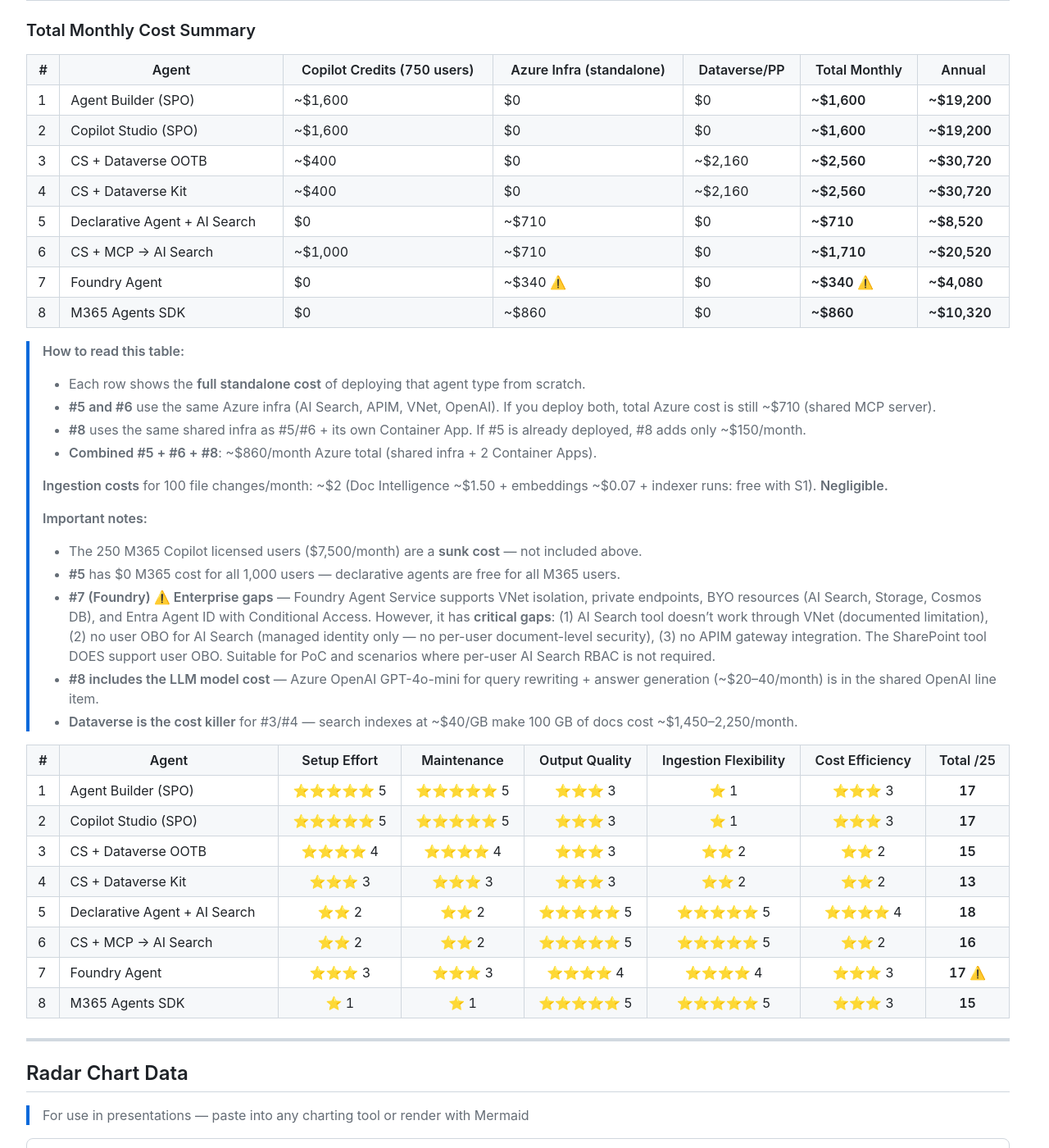
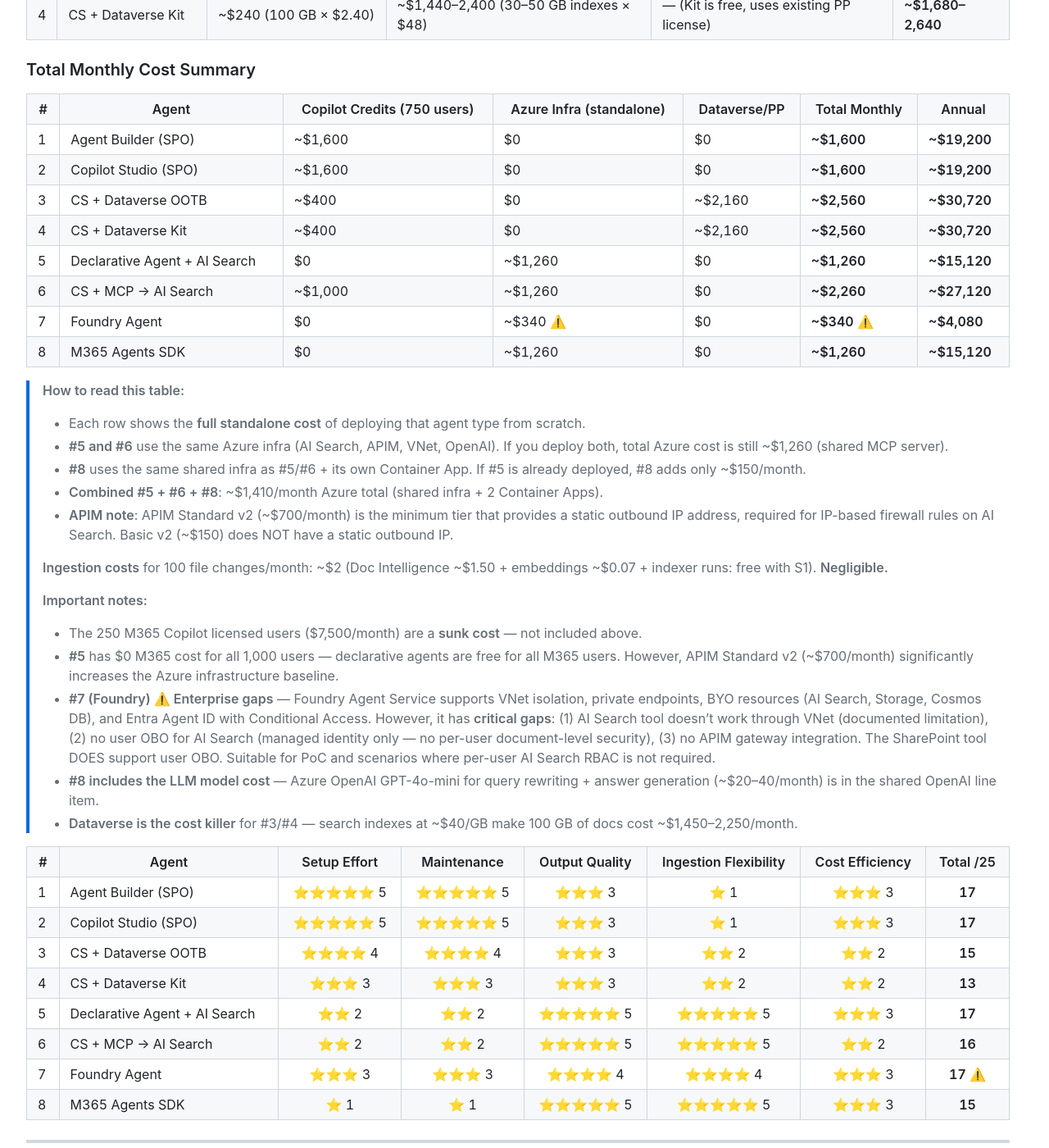
Before and after one commit to ostefka/AgentsAdvancedSearch, a Jekyll site: the page built from COMPARISON.md, in a window 1280 px wide and 1400 px high, scrolled down 10241 px. Shown: the whole window at 82% size. Built offline with Jekyll 4.4.1, drawn with Linux system fonts in a browser that asks for light colours; nearby versions of some CDN libraries; our own code applies the rules of GitHub Pages for plain Markdown files; some of the changed text lies outside the part shown.

Commit message:
Update COMPARISON.md: APIM pricing corrected to Standard v2 (~$700/month)

```diff
--- a/COMPARISON.md
+++ b/COMPARISON.md
@@ -293,10 +293,10 @@ flowchart LR
 | 2 | Copilot Studio (SPO) | — | — | — | — | — | **$0** |
 | 3 | CS + Dataverse OOTB | — | — | — | — | — | **$0** |
 | 4 | CS + Dataverse Kit | — | — | — | — | — | **$0** |
-| 5 | Declarative Agent + AI Search | S1: ~$245 | ~$50–90 (embeddings + rewriting + answers) | Container App: ~$150 | VNet + NAT GW: ~$70 | APIM Basic v2: ~$150, KV: ~$5, Semantic ranker: ~$19 | **~$690–730** |
-| 6 | CS + MCP → AI Search | S1: ~$245 (shared w/ #5) | ~$50–90 (shared) | Container App: ~$150 (shared w/ #5) | VNet + NAT GW: ~$70 (shared) | APIM: ~$150 (shared), KV: ~$5, Semantic: ~$19 | **~$690–730** (shared w/ #5) |
+| 5 | Declarative Agent + AI Search | S1: ~$245 | ~$50–90 (embeddings + rewriting + answers) | Container App: ~$150 | VNet + NAT GW: ~$70 | APIM Standard v2: ~$700 (min tier with static outbound IP), KV: ~$5, Semantic ranker: ~$19 | **~$1,240–1,280** |
+| 6 | CS + MCP → AI Search | S1: ~$245 (shared w/ #5) | ~$50–90 (shared) | Container App: ~$150 (shared w/ #5) | VNet + NAT GW: ~$70 (shared) | APIM: ~$700 (shared), KV: ~$5, Semantic: ~$19 | **~$1,240–1,280** (shared w/ #5) |
 | 7 | Foundry Agent | S1: ~$245 | ~$50–100 (GPT-4o + embeddings) | Foundry hosting: included | — | Semantic ranker: ~$19 | **~$315–365** ⚠️ see notes |
-| 8 | M365 Agents SDK | S1: ~$245 (shared w/ #5) | ~$50–90 (shared) | Container App: ~$150 | VNet + NAT GW: ~$70 (shared) | APIM: ~$150 (shared), Bot Service: free, Semantic: ~$19 | **~$840–880** |
+| 8 | M365 Agents SDK | S1: ~$245 (shared w/ #5) | ~$50–90 (shared) | Container App: ~$150 | VNet + NAT GW: ~$70 (shared) | APIM: ~$700 (shared), Bot Service: free, Semantic: ~$19 | **~$1,240–1,280** |
 
 ### Dataverse / Power Platform Costs (100 GB of enterprise documents)
 
@@ -321,22 +321,23 @@ flowchart LR
 | 2 | Copilot Studio (SPO) | ~$1,600 | $0 | $0 | **~$1,600** | **~$19,200** |
 | 3 | CS + Dataverse OOTB | ~$400 | $0 | ~$2,160 | **~$2,560** | **~$30,720** |
 | 4 | CS + Dataverse Kit | ~$400 | $0 | ~$2,160 | **~$2,560** | **~$30,720** |
-| 5 | Declarative Agent + AI Search | $0 | ~$710 | $0 | **~$710** | **~$8,520** |
-| 6 | CS + MCP → AI Search | ~$1,000 | ~$710 | $0 | **~$1,710** | **~$20,520** |
+| 5 | Declarative Agent + AI Search | $0 | ~$1,260 | $0 | **~$1,260** | **~$15,120** |
+| 6 | CS + MCP → AI Search | ~$1,000 | ~$1,260 | $0 | **~$2,260** | **~$27,120** |
 | 7 | Foundry Agent | $0 | ~$340 ⚠️ | $0 | **~$340** ⚠️ | **~$4,080** |
-| 8 | M365 Agents SDK | $0 | ~$860 | $0 | **~$860** | **~$10,320** |
+| 8 | M365 Agents SDK | $0 | ~$1,260 | $0 | **~$1,260** | **~$15,120** |
 
 > **How to read this table:**
 > - Each row shows the **full standalone cost** of deploying that agent type from scratch.
-> - **#5 and #6** use the same Azure infra (AI Search, APIM, VNet, OpenAI). If you deploy both, total Azure cost is still ~$710 (shared MCP server).
+> - **#5 and #6** use the same Azure infra (AI Search, APIM, VNet, OpenAI). If you deploy both, total Azure cost is still ~$1,260 (shared MCP server).
 > - **#8** uses the same shared infra as #5/#6 + its own Container App. If #5 is already deployed, #8 adds only ~$150/month.
-> - **Combined #5 + #6 + #8**: ~$860/month Azure total (shared infra + 2 Container Apps).
+> - **Combined #5 + #6 + #8**: ~$1,410/month Azure total (shared infra + 2 Container Apps).
+> - **APIM note**: APIM Standard v2 (~$700/month) is the minimum tier that provides a static outbound IP address, required for IP-based firewall rules on AI Search. Basic v2 (~$150) does NOT have a static outbound IP.
 >
 > **Ingestion costs** for 100 file changes/month: ~$2 (Doc Intelligence ~$1.50 + embeddings ~$0.07 + indexer runs: free with S1). **Negligible.**
 >
 > **Important notes:**
 > - The 250 M365 Copilot licensed users ($7,500/month) are a **sunk cost** — not included above.
-> - **#5** has $0 M365 cost for all 1,000 users — declarative agents are free for all M365 users.
+> - **#5** has $0 M365 cost for all 1,000 users — declarative agents are free for all M365 users. However, APIM Standard v2 (~$700/month) significantly increases the Azure infrastructure baseline.
 > - **#7 (Foundry) ⚠️ Enterprise gaps** — Foundry Agent Service supports VNet isolation, private endpoints, BYO resources (AI Search, Storage, Cosmos DB), and Entra Agent ID with Conditional Access. However, it has **critical gaps**: (1) AI Search tool doesn't work through VNet (documented limitation), (2) no user OBO for AI Search (managed identity only — no per-user document-level security), (3) no APIM gateway integration. The SharePoint tool DOES support user OBO. Suitable for PoC and scenarios where per-user AI Search RBAC is not required.
 > - **#8 includes the LLM model cost** — Azure OpenAI GPT-4o-mini for query rewriting + answer generation (~$20–40/month) is in the shared OpenAI line item.
 > - **Dataverse is the cost killer** for #3/#4 — search indexes at ~$40/GB make 100 GB of docs cost ~$1,450–2,250/month.
@@ -347,7 +348,7 @@ flowchart LR
 | 2 | Copilot Studio (SPO) | ⭐⭐⭐⭐⭐ 5 | ⭐⭐⭐⭐⭐ 5 | ⭐⭐⭐ 3 | ⭐ 1 | ⭐⭐⭐ 3 | **17** |
 | 3 | CS + Dataverse OOTB | ⭐⭐⭐⭐ 4 | ⭐⭐⭐⭐ 4 | ⭐⭐⭐ 3 | ⭐⭐ 2 | ⭐⭐ 2 | **15** |
 | 4 | CS + Dataverse Kit | ⭐⭐⭐ 3 | ⭐⭐⭐ 3 | ⭐⭐⭐ 3 | ⭐⭐ 2 | ⭐⭐ 2 | **13** |
-| 5 | Declarative Agent + AI Search | ⭐⭐ 2 | ⭐⭐ 2 | ⭐⭐⭐⭐⭐ 5 | ⭐⭐⭐⭐⭐ 5 | ⭐⭐⭐⭐ 4 | **18** |
+| 5 | Declarative Agent + AI Search | ⭐⭐ 2 | ⭐⭐ 2 | ⭐⭐⭐⭐⭐ 5 | ⭐⭐⭐⭐⭐ 5 | ⭐⭐⭐ 3 | **17** |
 | 6 | CS + MCP → AI Search | ⭐⭐ 2 | ⭐⭐ 2 | ⭐⭐⭐⭐⭐ 5 | ⭐⭐⭐⭐⭐ 5 | ⭐⭐ 2 | **16** |
 | 7 | Foundry Agent | ⭐⭐⭐ 3 | ⭐⭐⭐ 3 | ⭐⭐⭐⭐ 4 | ⭐⭐⭐⭐ 4 | ⭐⭐⭐ 3 | **17** ⚠️ |
 | 8 | M365 Agents SDK | ⭐ 1 | ⭐ 1 | ⭐⭐⭐⭐⭐ 5 | ⭐⭐⭐⭐⭐ 5 | ⭐⭐⭐ 3 | **15** |
```
